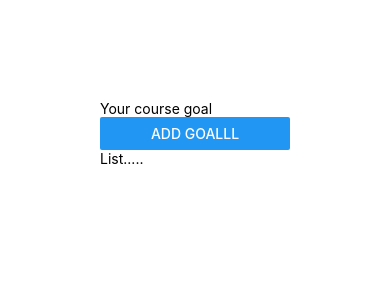
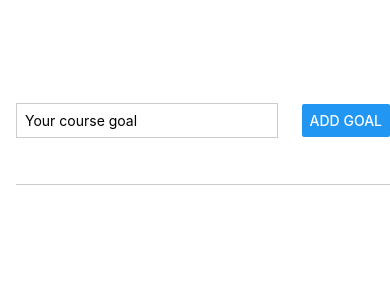
Before and after one commit to ioanagirbap33/track-goals-app-repo-RN, a React Native app: screen / in a window 390 px wide. Shown: the top 300 px of the page. Built offline with nearby package versions, Linux system fonts and the light colour scheme.

Commit message:
Make app funcional

```diff
--- a/App.js
+++ b/App.js
@@ -1,15 +1,48 @@
 import { StatusBar } from "expo-status-bar";
-import { StyleSheet, Text, View, Button, TextInput } from "react-native";
+import {
+  StyleSheet,
+  Text,
+  View,
+  Button,
+  TextInput,
+  ScrollView,
+  FlatList,
+} from "react-native";
+import { useState } from "react";
+export default function App() {
+  const [enteredGoalText, setEnteredGoalText] = useState("");
+  const [courseGoals, setCourseGoals] = useState([]);
 
-export default function App() {
+  const goalInputHandle = (enteredText) => {
+    setEnteredGoalText(enteredText);
+  };
+
+  const addGoalHandler = () => {
+    setCourseGoals((currentCourseGoals) => [
+      ...currentCourseGoals,
+      enteredGoalText,
+    ]);
+  };
   return (
     <View style={styles.appContainer}>
-      <View>
-        <TextInput placeholder="Your course goal" />
-        <Button title="Add Goalll" />
+      <View style={styles.inputContainer}>
+        <TextInput
+          style={styles.textInput}
+          placeholder="Your course goal"
+          onChangeText={goalInputHandle}
+        />
+        <Button title="Add Goal" onPress={addGoalHandler} />
       </View>
-      <View>
-        <Text>List.....</Text>
+      <View style={styles.goalsContainer}>
+        <FlatList alwaysBounceVertical={false}>
+          {courseGoals.map((goal) => (
+            <View style={styles.goalItem}>
+              <Text style={styles.goalText} key={goal}>
+                {goal}
+              </Text>
+            </View>
+          ))}
+        </FlatList>
       </View>
     </View>
   );
@@ -17,6 +50,36 @@
 
 const styles = StyleSheet.create({
   appContainer: {
-    padding: 100,
+    flex: 1,
+    paddingTop: 57,
+    paddingLeft: 16,
+  },
+  inputContainer: {
+    flex: 1,
+    flexDirection: "row",
+    justifyContent: "space-between",
+    alignItems: "center",
+    marginBottom: 24,
+    borderBottomWidth: 1,
+    borderBottomColor: "#cccccc",
+  },
+  textInput: {
+    borderWidth: 1,
+    borderColor: "#cccccc",
+    width: "70%",
+    marginRight: 8,
+    padding: 8,
+  },
+  goalsContainer: {
+    flex: 5,
+  },
+  goalItem: {
+    margin: 8,
+    borderRadius: 6,
+    backgroundColor: "#FFC0CB",
+  },
+  goalText: {
+    margin: 8,
+    color: "white",
   },
 });
```
